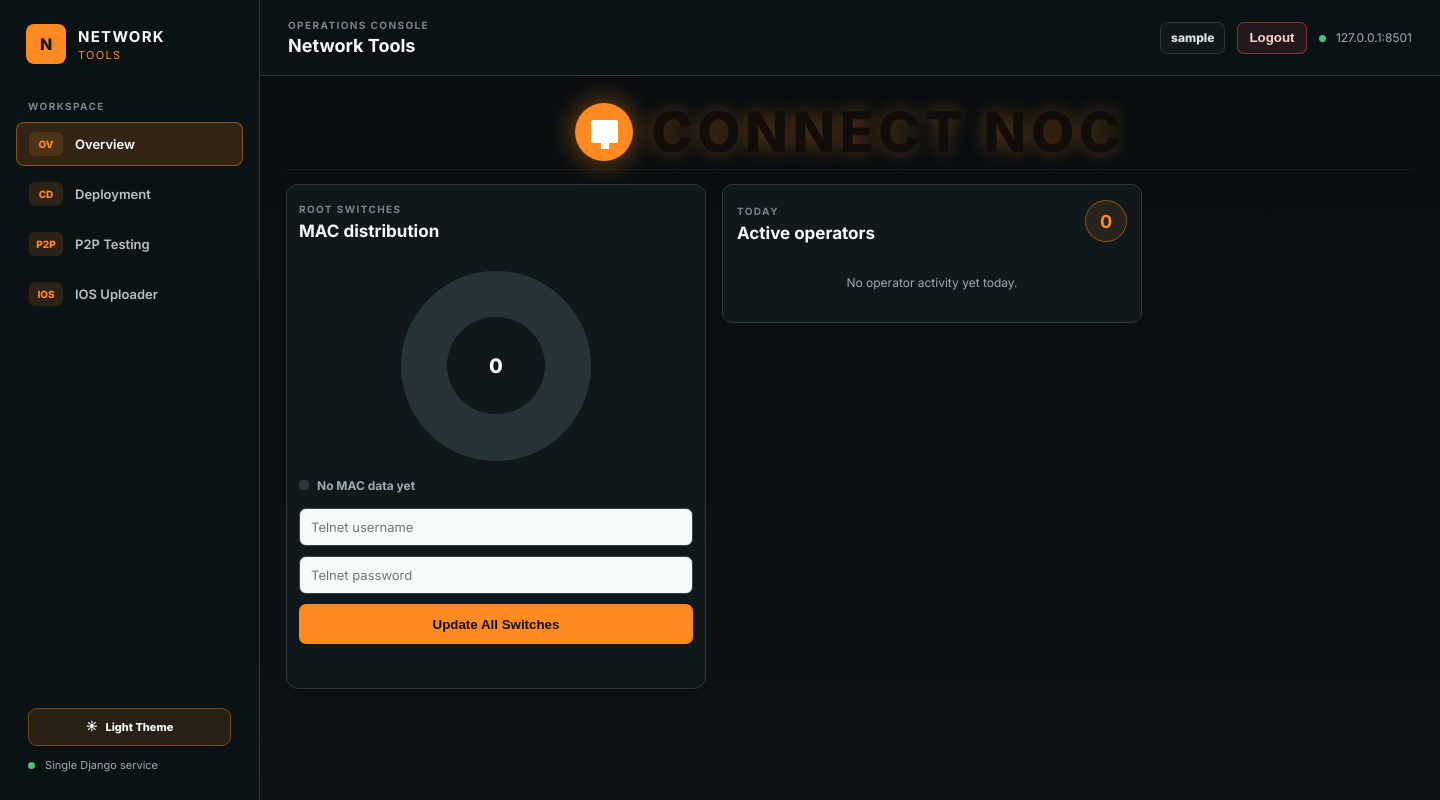
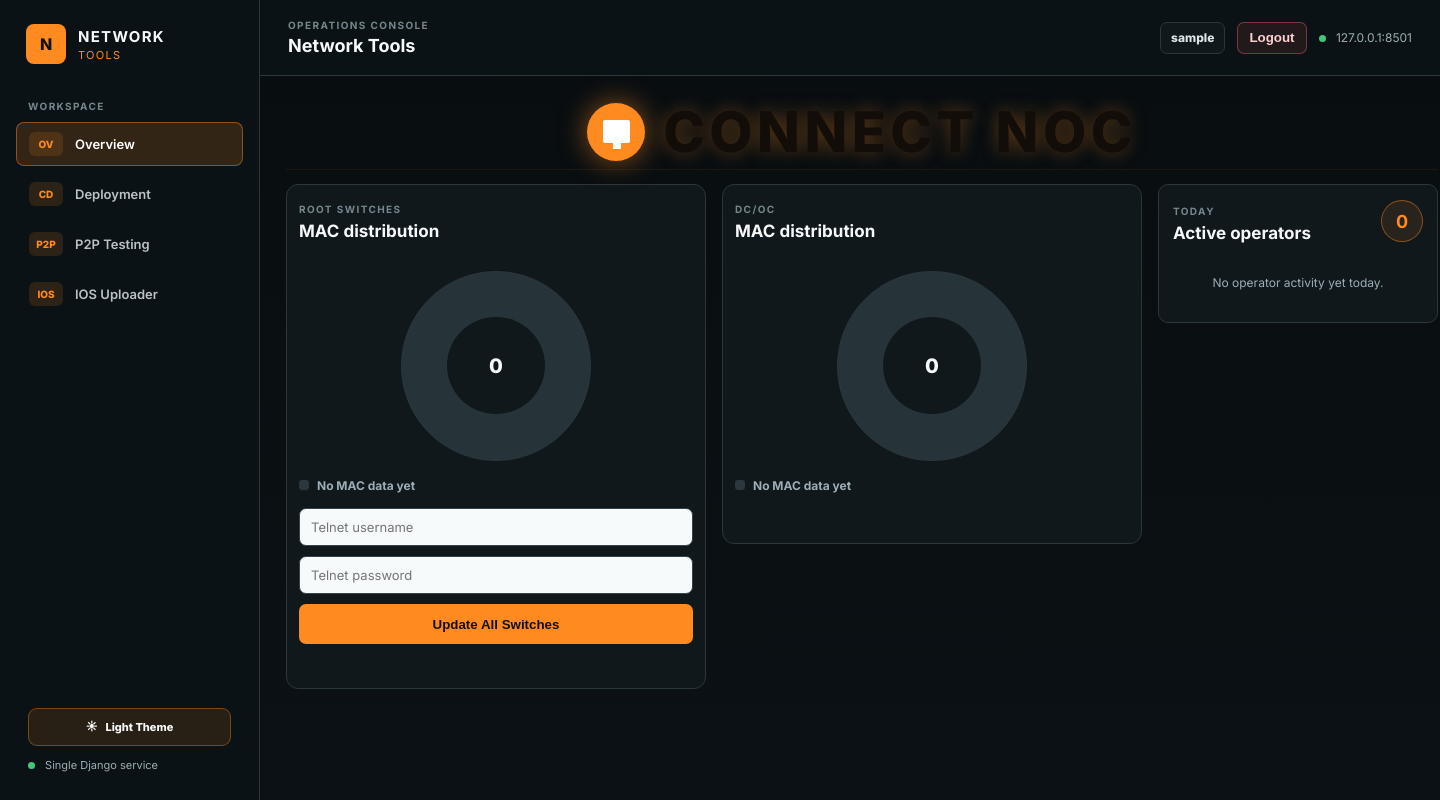
Before and after one commit to riz-coder/Network-Tools, a Django app: page / in a window 1440 px wide. Run offline with Django 5.2, Linux system fonts and the light colour scheme; the visitor is signed in with stand-in values (Sample User, id 1); data comes from the database, SQL or seed files in the repository.

Commit message:
09-Aug-26_Rev4(Add DC OC MAC utilization graph)

```diff
--- a/dashboard/services.py
+++ b/dashboard/services.py
@@ -53,6 +53,13 @@ ROOT_SWITCHES = [
     {"name": "Highway", "ip": "10.101.97.7"},
     {"name": "Karimabad", "ip": "10.101.98.112"},
     {"name": "MAS", "ip": "10.101.99.55"},
+]
+DC_OC_SWITCHES = [
+    {"name": "DC/OC-95.251", "ip": "10.101.95.251"},
+    {"name": "DC/OC-95.252", "ip": "10.101.95.252"},
+    {"name": "DC/OC-95.100", "ip": "10.101.95.100"},
+    {"name": "DC/OC-95.101", "ip": "10.101.95.101"},
+    {"name": "DC/OC-150.36", "ip": "172.16.150.36"},
 ]
 
 
@@ -347,11 +354,11 @@ def fetch_root_switch_mac(ip, username, password):
     return {"ok": True, "hostname": hostname or ip, "model": model, "count": count, "count_display": format_mac_count(count), "raw": raw}
 
 
-def mac_dashboard():
+def mac_dashboard_for(switches):
     cache = _read_mac_cache()
     rows = []
     total = 0
-    for switch in ROOT_SWITCHES:
+    for switch in switches:
         row = cache.get(switch["ip"], {})
         count = int(row.get("count", 0) or 0)
         total += count
@@ -400,8 +407,17 @@ def mac_dashboard():
     }
 
 
+def mac_dashboard():
+    return mac_dashboard_for(ROOT_SWITCHES)
+
+
+def dc_oc_mac_dashboard():
+    return mac_dashboard_for(DC_OC_SWITCHES)
+
+
 def update_mac_cache_for_switch(ip, username, password):
-    switch = next((item for item in ROOT_SWITCHES if item["ip"] == ip), None)
+    all_switches = ROOT_SWITCHES + DC_OC_SWITCHES
+    switch = next((item for item in all_switches if item["ip"] == ip), None)
     if not switch:
         return {"ok": False, "message": "Unknown root switch IP."}
     result = fetch_root_switch_mac(ip, username, password)
@@ -438,17 +454,19 @@ def update_mac_cache_for_switch(ip, username, password):
 
 def update_all_mac_cache(username, password):
     results = []
-    for switch in ROOT_SWITCHES:
+    for switch in ROOT_SWITCHES + DC_OC_SWITCHES:
         results.append(update_mac_cache_for_switch(switch["ip"], username, password))
     dashboard = mac_dashboard()
+    dc_dashboard = dc_oc_mac_dashboard()
     ok_count = sum(1 for row in results if row.get("ok"))
     return {
         "ok": ok_count > 0,
-        "message": f"Updated {ok_count}/{len(ROOT_SWITCHES)} root switches.",
+        "message": f"Updated {ok_count}/{len(ROOT_SWITCHES) + len(DC_OC_SWITCHES)} switches.",
         "total": dashboard["total_display"],
         "rows": dashboard["rows"],
         "pie_gradient": dashboard["pie_gradient"],
         "pie_segments": dashboard["pie_segments"],
+        "dc_dashboard": dc_dashboard,
     }
 
 
--- a/dashboard/views.py
+++ b/dashboard/views.py
@@ -69,6 +69,7 @@ def home(request):
         _context(
             activity=services.overview_activity(),
             mac_dashboard=services.mac_dashboard(),
+            dc_oc_mac_dashboard=services.dc_oc_mac_dashboard(),
         ),
     )
 
--- a/static/dashboard/app.css
+++ b/static/dashboard/app.css
@@ -1810,9 +1810,29 @@ html, body {
 }
 .overview-widgets {
   display: grid;
-  grid-template-columns: 420px minmax(280px, 420px);
+  grid-template-columns: 420px 420px minmax(280px, 420px);
   gap: 16px;
   align-items: start;
+}
+.dc-oc-dashboard .mac-pie-panel {
+  min-height: 360px !important;
+  padding: 12px;
+}
+.dc-oc-dashboard .pie-wrap {
+  grid-template-columns: 1fr !important;
+  min-height: 190px !important;
+  gap: 10px;
+}
+.dc-oc-dashboard .pie-chart.mac-pie-chart {
+  width: 190px !important;
+  height: 190px !important;
+}
+.dc-oc-dashboard .pie-chart.mac-pie-chart span {
+  font-size: 20px !important;
+}
+.dc-oc-dashboard .pie-legend {
+  max-height: 196px;
+  overflow-y: auto;
 }
 .active-operators-panel {
   width: 100%;
--- a/static/dashboard/app.js
+++ b/static/dashboard/app.js
@@ -654,6 +654,9 @@
     var macTotal = qs(macDashboard, "[data-mac-total]");
     var macPie = qs(macDashboard, ".mac-pie-chart");
     var macLegend = qs(macDashboard, "[data-mac-pie-legend]");
+    var dcMacPie = document.querySelector("[data-dc-mac-pie]");
+    var dcMacTotal = document.querySelector("[data-dc-mac-total]");
+    var dcMacLegend = document.querySelector("[data-dc-mac-pie-legend]");
     var macTooltip = qs(macDashboard, "[data-mac-slice-tooltip]");
     var macUpdateAllForm = qs(macDashboard, "[data-mac-update-all-form]");
     var macUpdateStatus = qs(macDashboard, "[data-mac-update-status]");
@@ -712,6 +715,16 @@
         + '<small>' + (item.utilization || "N/A") + ' utilized</small>'
         + '</span>';
     }
+    function updateMacPanel(pie, totalNode, legendNode, dashboardData) {
+      if (!dashboardData) return;
+      if (pie && dashboardData.pie_gradient) pie.style.background = "conic-gradient(" + dashboardData.pie_gradient + ")";
+      if (totalNode && dashboardData.total_display) totalNode.textContent = dashboardData.total_display;
+      if (legendNode && dashboardData.pie_segments) {
+        legendNode.innerHTML = dashboardData.pie_segments.length ? dashboardData.pie_segments.map(function (item) {
+          return renderMacLegendItem(item);
+        }).join("") : "<span><i></i>No MAC data yet</span>";
+      }
+    }
     if (macUpdateAllForm) {
       macUpdateAllForm.addEventListener("submit", function (event) {
         event.preventDefault();
@@ -745,6 +758,7 @@
                 return renderMacLegendItem(item);
               }).join("") : "<span><i></i>No MAC data yet</span>";
             }
+            updateMacPanel(dcMacPie, dcMacTotal, dcMacLegend, data.dc_dashboard);
             if (data.pie_segments) setMacSegments(data.pie_segments);
           })
           .catch(function (error) {
--- a/templates/dashboard/base.html
+++ b/templates/dashboard/base.html
@@ -8,7 +8,7 @@
   <link rel="preconnect" href="https://fonts.googleapis.com">
   <link rel="preconnect" href="https://fonts.gstatic.com" crossorigin>
   <link href="https://fonts.googleapis.com/css2?family=Inter:wght@400;500;600;700;800&display=swap" rel="stylesheet">
-  <link rel="stylesheet" href="{% static 'dashboard/app.css' %}?v=72">
+  <link rel="stylesheet" href="{% static 'dashboard/app.css' %}?v=73">
 </head>
 <body>
   <div class="app-shell">
@@ -64,7 +64,7 @@
       {% block content %}{% endblock %}
     </main>
   </div>
-  <script src="{% static 'dashboard/app.js' %}?v=72"></script>
+  <script src="{% static 'dashboard/app.js' %}?v=73"></script>
   {% block scripts %}{% endblock %}
 </body>
 </html>
--- a/templates/dashboard/home.html
+++ b/templates/dashboard/home.html
@@ -45,6 +45,35 @@
         <div class="mac-update-status" data-mac-update-status></div>
       </div>
   </section>
+  <section class="mac-dashboard mac-dashboard-single dc-oc-dashboard">
+      <div class="mac-pie-panel">
+        <div class="panel-title">
+          <div>
+            <span class="eyebrow">DC/OC</span>
+            <h3>MAC distribution</h3>
+          </div>
+        </div>
+        <div class="pie-wrap">
+            <div class="pie-chart mac-pie-chart" data-dc-mac-pie style="background: conic-gradient({{ dc_oc_mac_dashboard.pie_gradient }});">
+              <span data-dc-mac-total>{{ dc_oc_mac_dashboard.total_display }}</span>
+            </div>
+          <div class="pie-legend" data-dc-mac-pie-legend>
+            {% if dc_oc_mac_dashboard.pie_segments %}
+              {% for item in dc_oc_mac_dashboard.pie_segments %}
+                <span class="mac-util-row mac-util-{{ item.utilization_level }}" title="{{ item.name }} - {{ item.count }} MACs | {{ item.model }} | {{ item.utilization }} utilized">
+                  <em><i style="background: {{ item.color }}"></i>{{ item.name }} - {{ item.count }}</em>
+                  <small>{{ item.model }} / {{ item.capacity }} capacity</small>
+                  <b><strong style="width: {{ item.utilization_value }}%"></strong></b>
+                  <small>{{ item.utilization }} utilized</small>
+                </span>
+              {% endfor %}
+            {% else %}
+              <span><i></i>No MAC data yet</span>
+            {% endif %}
+          </div>
+        </div>
+      </div>
+  </section>
   <section class="overview-panel active-operators-panel">
     <div class="panel-title">
       <div>
--- a/templates/registration/login.html
+++ b/templates/registration/login.html
@@ -8,7 +8,7 @@
   <link rel="preconnect" href="https://fonts.googleapis.com">
   <link rel="preconnect" href="https://fonts.gstatic.com" crossorigin>
   <link href="https://fonts.googleapis.com/css2?family=Inter:wght@400;500;600;700;800&display=swap" rel="stylesheet">
-  <link rel="stylesheet" href="{% static 'dashboard/app.css' %}?v=72">
+  <link rel="stylesheet" href="{% static 'dashboard/app.css' %}?v=73">
 </head>
 <body class="auth-body">
   <main class="auth-shell">
```
